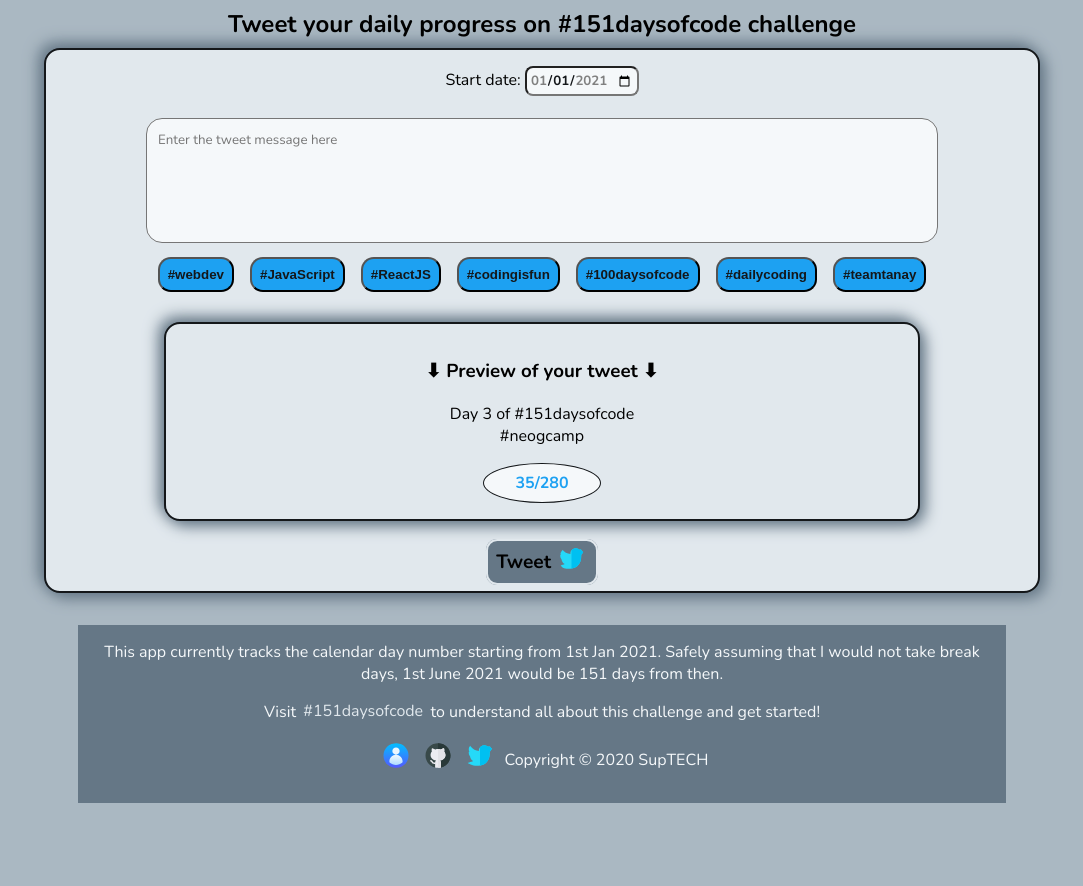
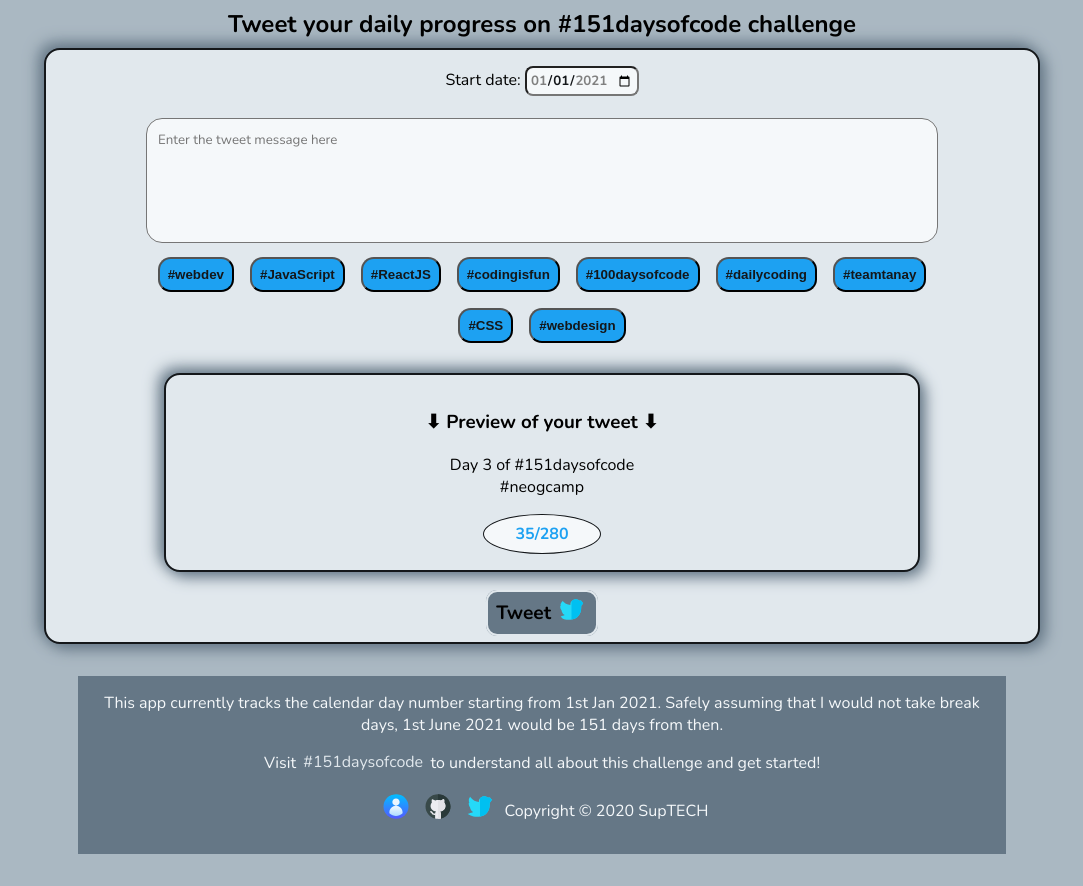
Before and after one commit to supminn/neog-151daysofcode, a React (Create React App) app: page / in a window 1280 px wide. Shown: the whole page, without its empty margins (98-1181 px from the left). Before the commit the page ends 835 px from the top, so only its background shows below. Built offline with nearby package versions, Linux system fonts and the light colour scheme.

Commit message:
feat: added 2 more tags

```diff
--- a/src/App.js
+++ b/src/App.js
@@ -71,6 +71,8 @@
             <button className="btn-tag" type="button" onClick={tagHandler}>#100daysofcode</button>
             <button className="btn-tag" type="button" onClick={tagHandler}>#dailycoding</button>
             <button className="btn-tag" type="button" onClick={tagHandler}>#teamtanay</button>
+            <button className="btn-tag" type="button" onClick={tagHandler}>#CSS</button>
+            <button className="btn-tag" type="button" onClick={tagHandler}>#webdesign</button>
           </div>
           <br/>
           <div className="data-section">
```
